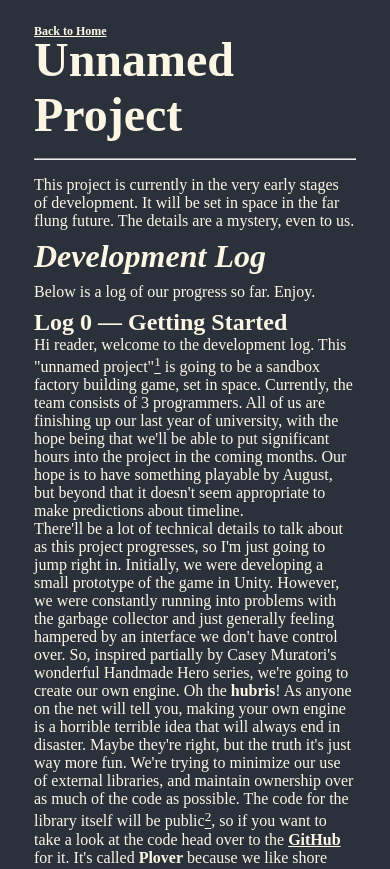
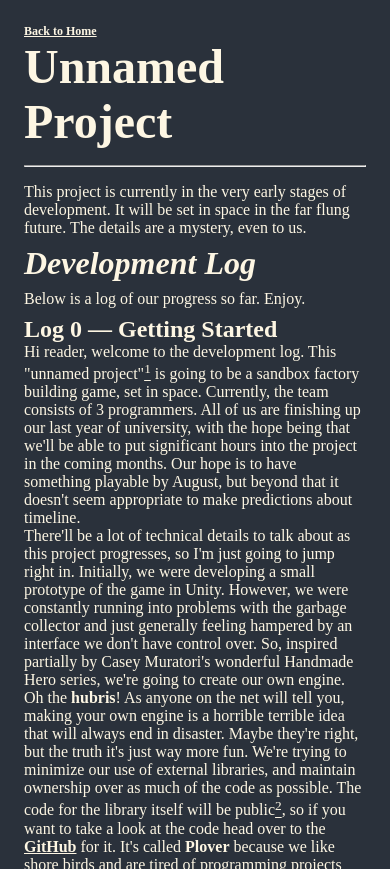
Before and after one commit to northhead-games/northhead-games.github.io, a plain HTML site: page project.html in a window 390 px wide. Shown: the top 869 px of the page. Drawn offline with Linux system fonts and the light colour scheme; a web font is replaced by a local one.

Commit message:
more mobile fixes

```diff
--- a/global.css
+++ b/global.css
@@ -21,6 +21,10 @@
     }
     #borderWrapper {
 	visibility: hidden;
+    }
+    #content {
+	padding: 1.5rem !important;
+	width: auto !important;
     }
 }
 
@@ -118,10 +122,7 @@ span.code {
 }
 
 #back {
-    position: absolute;
     font-size: 0.75rem;
-    top: 1.5rem;
-    left: 2rem;
 }
 
 #content {
--- a/project.html
+++ b/project.html
@@ -15,7 +15,9 @@
     </div>
     <div id="content">
       <div id="back"><a href="/">Back to Home</a></div>
-      <h1>Unnamed Project</h1>
+      <div>
+	<h1>Unnamed Project</h1>
+      </div>
       <hr>
       <p>This project is currently in the very early stages of development.  It will be set in space in the far flung future. The details are a mystery, even to us. </p>
       <section>
```
